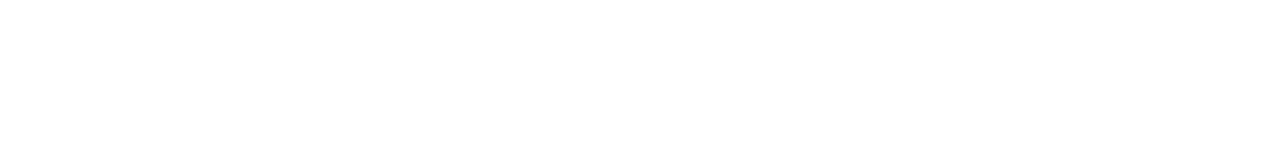
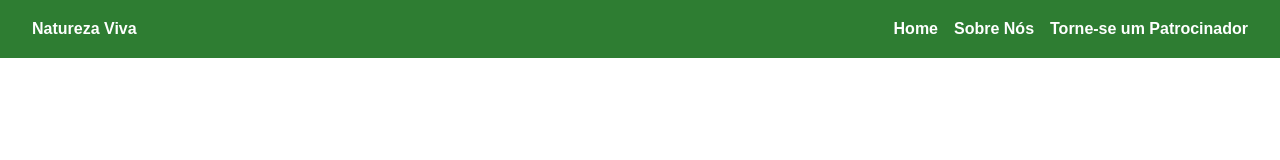
Before and after one commit to AnaCSMarques/Projeto_Natureza_Viva_, a plain HTML site: page index.html in a window 1280 px wide. Drawn offline with Linux system fonts and the light colour scheme.

Commit message:
Add: header

```diff
--- a/css/style.css
+++ b/css/style.css
@@ -0,0 +1,28 @@
+* { margin: 0; padding: 0; box-sizing: border-box; }
+body { font-family: Arial, sans-serif; line-height: 1.6; }
+
+/* Header  */
+header {
+    position: fixed;
+    top: 0;
+    width: 100%;
+    background: #2e7d32;
+    color: #fff;
+    padding: 1rem 2rem;
+    display: flex;
+    justify-content: space-between;
+    align-items: center;
+    z-index: 1000;
+}
+.logo { font-weight: bold; }
+.nav-links {
+    list-style: none;
+    display: flex;
+    gap: 1rem;
+}
+.nav-links a {
+    color: white;
+    text-decoration: none;
+    font-weight: bold;
+}
+.menu-toggle { display: none; }
--- a/index.html
+++ b/index.html
@@ -3,9 +3,20 @@
 <head>
     <meta charset="UTF-8">
     <meta name="viewport" content="width=device-width, initial-scale=1.0">
-    <title>Caminho Verde</title>
+    <title>Projeto Natureza Viva</title>
+      <link rel="stylesheet" href="/css/style.css">
 </head>
 <body>
-
+    <header>
+        <div class="logo">Natureza Viva</div>
+        <nav class="nav">
+            <ul class="nav-links">
+            <li><a href="#home">Home</a></li>
+            <li><a href="#sobre">Sobre Nós</a></li>
+            <li><a href="#patrocinador">Torne-se um Patrocinador</a></li>
+            </ul>
+            <div class="menu-toggle" id="menu-toggle">&#9776;</div>
+    </nav>
+</header>
 </body>
 </html>
```
